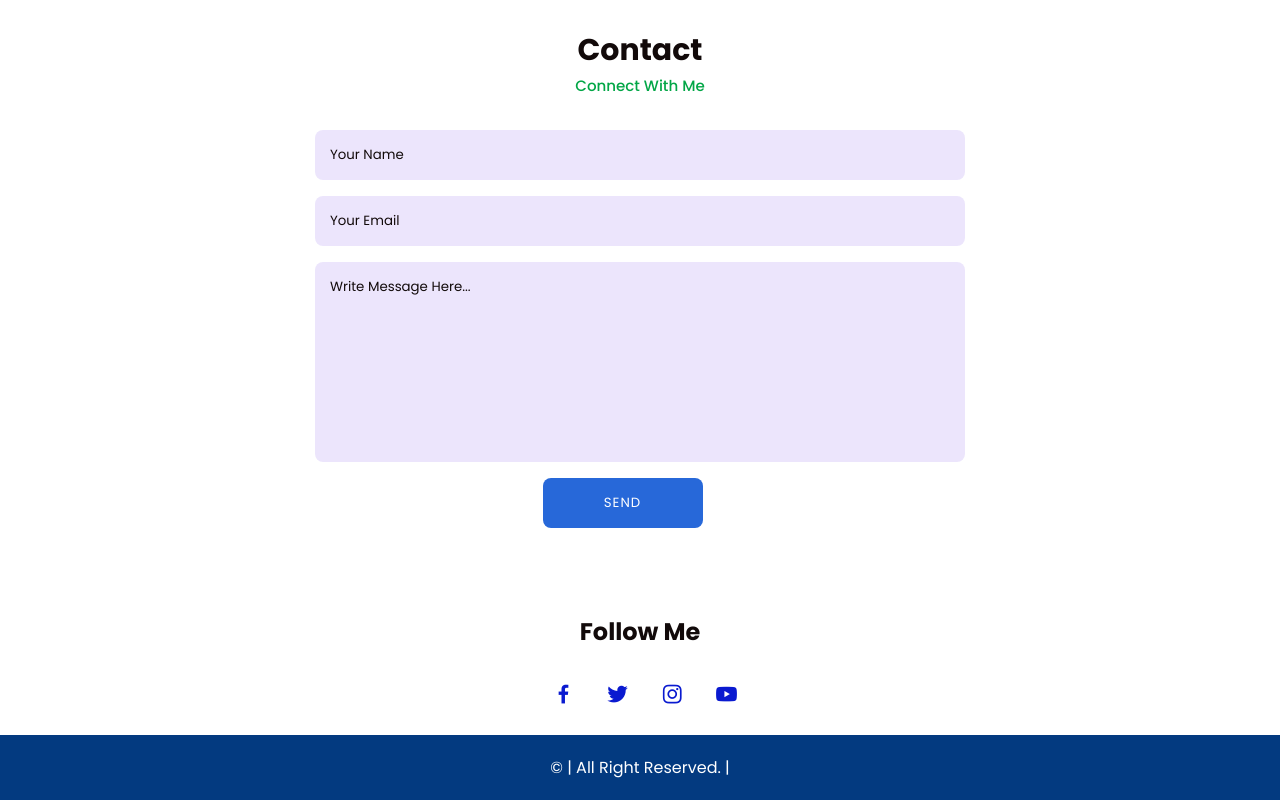
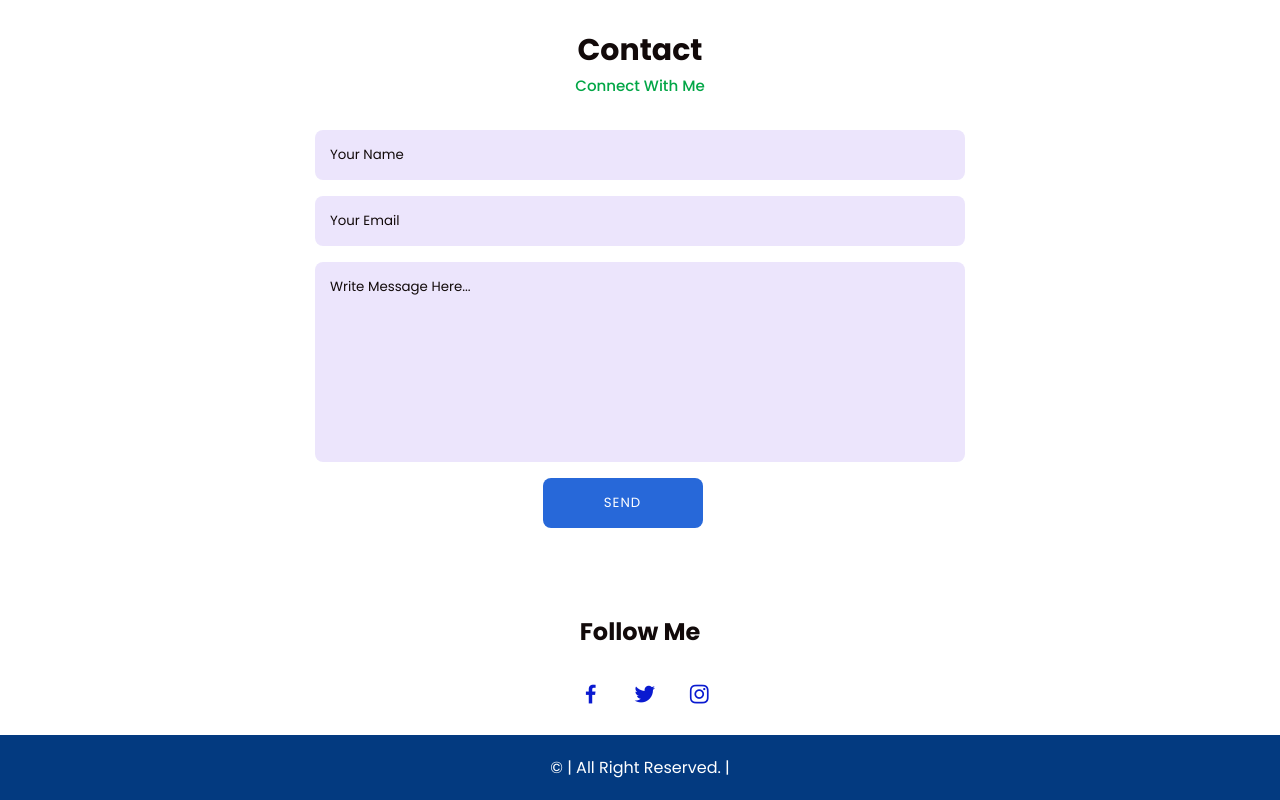
Before and after one commit to chaitanya3105/MyPortfolio, a plain HTML site: page index.html in a window 1280 px wide. Shown: the part 2008-2808 px from the top of the page. Drawn offline with nearby package versions, Linux system fonts and the light colour scheme.

Commit message:
Update index.html

```diff
--- a/index.html
+++ b/index.html
@@ -150,7 +150,6 @@
         <a href="#"><i class='bx bxl-facebook'></i></a>
         <a href="#"><i class='bx bxl-twitter'></i></a>
         <a href="#"><i class='bx bxl-instagram'></i></a>
-        <a href="#"><i class='bx bxl-youtube'></i></a>
     </div>
 
 </div>
```
